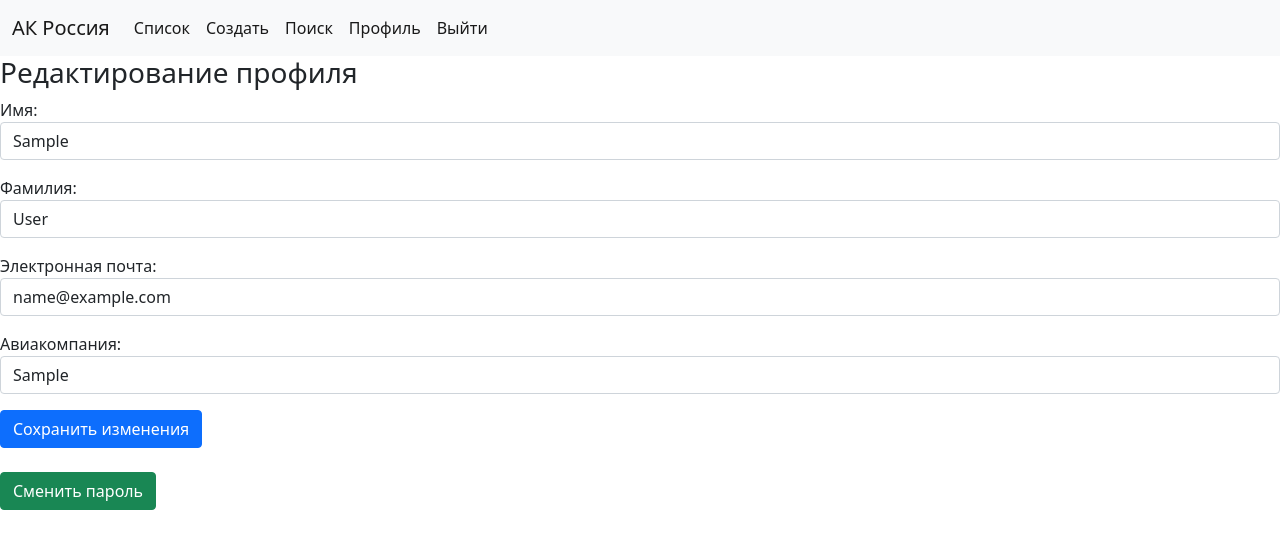
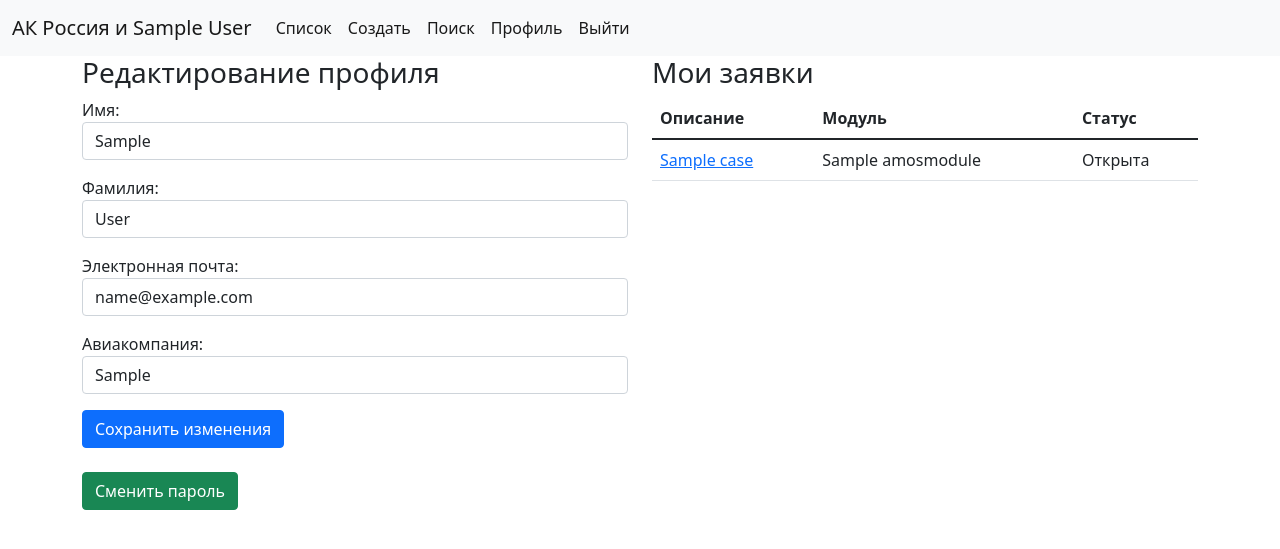
Before and after one commit to Dmitrii-Kozlov/support_tool, a Django app: page /account/edit/ in a window 1280 px wide. Shown: the top 549 px of the page. Run offline with Django 3.2, Linux system fonts and the light colour scheme; a user stored in the database is signed in; tables that the repository leaves empty hold one stand-in row (values such as "Sample post").

Commit message:
own cases add in profile

```diff
--- a/account/templates/account/edit.html
+++ b/account/templates/account/edit.html
@@ -5,6 +5,8 @@
 {% endblock %}
 
 {% block content %}
+    <div class="row">
+    <div class="col-sm">
 {% if messages %}
   {% for message in messages %}
   <div>
@@ -23,4 +25,28 @@
 </form>
 <br>
 <a href="{% url 'account:password_change' %}" class="btn btn-success">Сменить пароль</a>
+    </div>
+    <div class="col-sm">
+        <h3>Мои заявки</h3>
+        <table class="table">
+  <thead>
+    <tr>
+      <th scope="col">Описание</th>
+      <th scope="col">Модуль</th>
+      <th scope="col">Статус</th>
+    </tr>
+  </thead>
+  <tbody>
+  {% for item in items %}
+    <tr>
+      <td><a href="{{ item.get_absolute_url }}">{{ item.title }}</a></td>
+      <td>{{ item.module }}</td>
+      <td>{% if item.active %}Открыта{% else %}Закрыта{% endif %}</td>
+    </tr>
+  {% endfor %}
+
+  </tbody>
+</table>
+    </div>
+</div>
 {% endblock %}
--- a/account/views.py
+++ b/account/views.py
@@ -2,26 +2,28 @@ from django.contrib import messages
 from django.contrib.auth import authenticate, login
 from django.contrib.auth.mixins import LoginRequiredMixin
 from django.http import HttpResponse
-from django.shortcuts import render
+from django.shortcuts import render, redirect
 from django.views.generic.base import View
 
 from .forms import LoginForm, ProfileEditForm, UserEditForm
-from .models import Profile
+from cases.models import Case
 
 
 class EditView(LoginRequiredMixin, View):
     template_name = 'account/edit.html'
 
     def get(self, request):
+        items = Case.objects.filter(author=request.user)
         user_form = UserEditForm(instance=request.user)
         profile_form = ProfileEditForm(instance=request.user.profile)
         context = {
             'user_form': user_form,
-            'profile_form': profile_form
+            'profile_form': profile_form,
+            'items': items
         }
         return render(request, template_name=self.template_name, context=context)
 
-    def post(self,request):
+    def post(self, request):
         user_form = UserEditForm(instance=request.user, data=request.POST)
         profile_form = ProfileEditForm(instance=request.user.profile, data=request.POST)
         if user_form.is_valid() and profile_form.is_valid():
@@ -30,8 +32,5 @@ class EditView(LoginRequiredMixin, View):
             messages.success(request, 'Профиль обновлен')
         else:
             messages.error(request, 'Ошибка обновления профиля')
-        context = {
-            'user_form': user_form,
-            'profile_form': profile_form
-        }
-        return render(request, template_name=self.template_name, context=context)
+
+        return redirect('account:edit')
--- a/cases/admin.py
+++ b/cases/admin.py
@@ -5,6 +5,7 @@
 @admin.register(Case)
 class CaseAdmin(admin.ModelAdmin):
     list_display = ('id', 'title', 'description', 'module', 'author', 'created', 'active')
+    list_editable = ('module', 'active')
 
 
 @admin.register(Comment)
--- a/cases/templates/cases/base.html
+++ b/cases/templates/cases/base.html
@@ -13,7 +13,7 @@
   <body>
   <nav class="navbar navbar-expand-lg navbar-light bg-light">
   <div class="container-fluid">
-    <a class="navbar-brand" href="#">АК Россия</a>
+    <a class="navbar-brand" href="#">АК Россия{% if request.user.is_authenticated %} и {{request.user.first_name}} {{request.user.last_name}}{% endif %}</a>
     <button class="navbar-toggler" type="button" data-bs-toggle="collapse" data-bs-target="#navbarSupportedContent" aria-controls="navbarSupportedContent" aria-expanded="false" aria-label="Toggle navigation">
       <span class="navbar-toggler-icon"></span>
     </button>
@@ -44,10 +44,12 @@
     </div>
   </div>
 </nav>
+<div class="container">
 
   {% block content %}
     <h1>Hello, world!</h1>
     {% endblock %}
+</div>
     <!-- Optional JavaScript; choose one of the two! -->
 
     <!-- Option 1: Bootstrap Bundle with Popper -->
```
